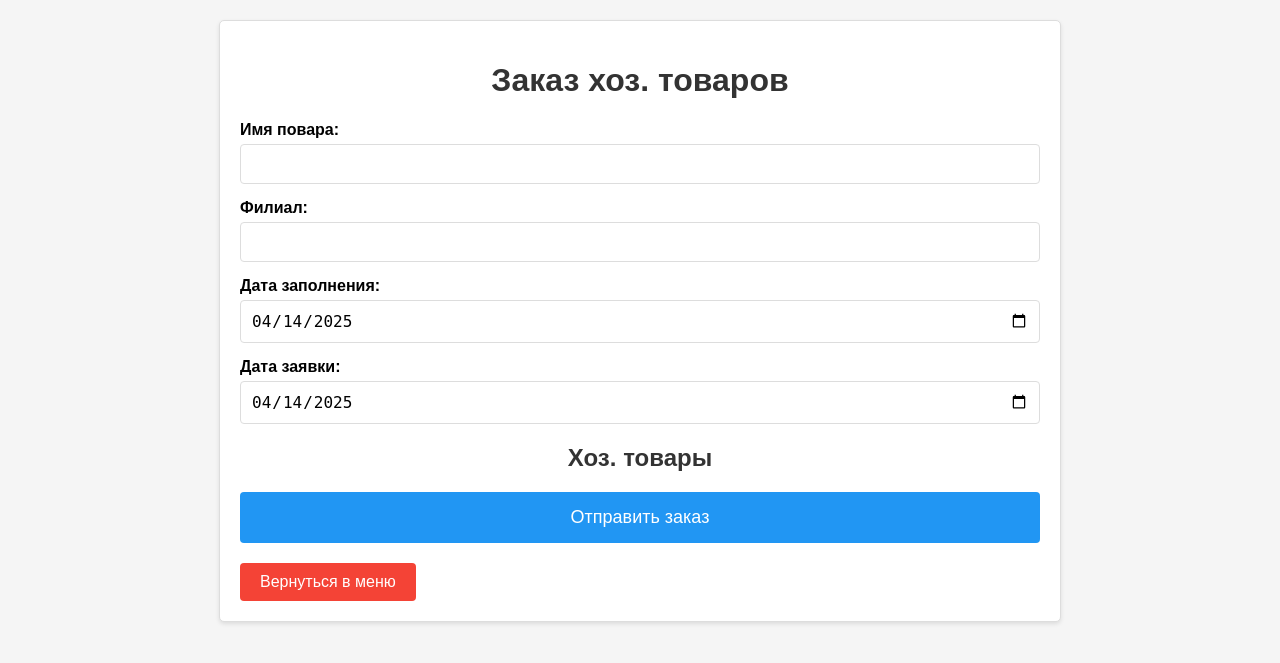
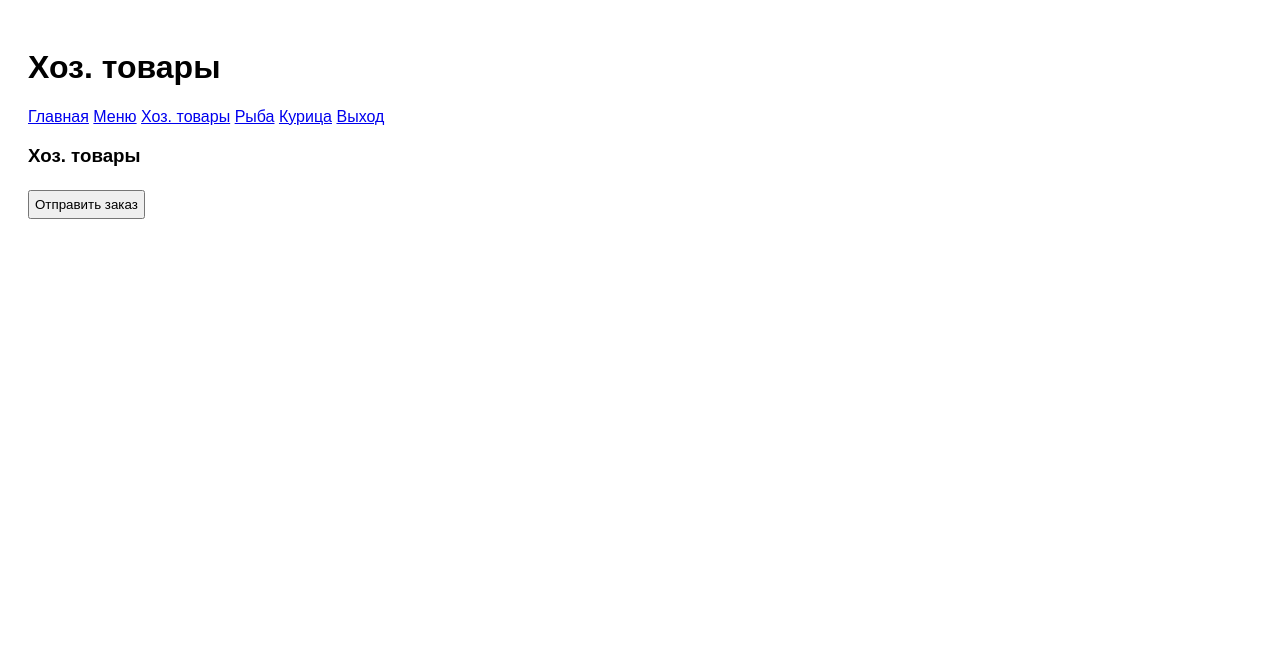
Before and after one commit to vladimir669/dikiyrpk.tech, a Flask app: template templates/hoz.html in a window 1280 px wide. Shown: the top 663 px of the page. Run offline with Flask 3, Linux system fonts and the light colour scheme; the template is opened without the code that fills it, so the values that code supplies are empty; the visitor is signed in with stand-in values (Sample User, id 1); parts of the project's set-up code (start-up, migrations or seed data) failed here and were passed over.

Commit message:
Update hoz.html

```diff
--- a/templates/hoz.html
+++ b/templates/hoz.html
@@ -1,134 +1,63 @@
-<!DOCTYPE html>
-<html>
-<head>
-    <title>Заказ хоз. товаров</title>
-    <meta name="viewport" content="width=device-width, initial-scale=1, maximum-scale=1, user-scalable=no">
-    <style>
-        body {
-            font-family: Arial, sans-serif;
-            margin: 0;
-            padding: 20px;
-            background-color: #f5f5f5;
-        }
-        .container {
-            max-width: 800px;
-            margin: 0 auto;
-            padding: 20px;
-            border: 1px solid #ddd;
-            border-radius: 5px;
-            background-color: white;
-            box-shadow: 0 2px 4px rgba(0,0,0,0.1);
-        }
-        h1, h2 {
-            color: #333;
-            text-align: center;
-        }
-        .form-group {
-            margin-bottom: 15px;
-        }
-        label {
-            display: block;
-            margin-bottom: 5px;
-            font-weight: bold;
-        }
-        input[type="text"], input[type="date"] {
-            width: 100%;
-            padding: 10px;
-            border: 1px solid #ddd;
-            border-radius: 4px;
-            box-sizing: border-box;
-            font-size: 16px;
-        }
-        .product-item {
-            margin-bottom: 10px;
-            padding: 10px;
-            border: 1px solid #eee;
-            border-radius: 4px;
-            background-color: #f9f9f9;
-        }
-        .product-name {
-            font-weight: bold;
-            margin-bottom: 5px;
-        }
-        .submit-btn {
-            display: block;
-            width: 100%;
-            padding: 15px;
-            margin: 20px 0 10px;
-            background-color: #2196F3;
-            color: white;
-            border: none;
-            border-radius: 4px;
-            font-size: 18px;
-            cursor: pointer;
-            transition: background-color 0.3s;
-        }
-        .submit-btn:hover {
-            background-color: #0b7dda;
-        }
-        .back-btn {
-            display: inline-block;
-            padding: 10px 20px;
-            margin-top: 10px;
-            background-color: #f44336;
-            color: white;
-            text-decoration: none;
-            border-radius: 4px;
-            transition: background-color 0.3s;
-        }
-        .back-btn:hover {
-            background-color: #d32f2f;
-        }
-    </style>
-</head>
-<body>
-    <div class="container">
-        <h1>Заказ хоз. товаров</h1>
-        <form method="post" action="/hoz">
-            <div class="form-group">
-                <label for="name">Имя повара:</label>
-                <input type="text" id="name" name="name" required>
+{% extends 'base.html' %}
+
+{% block title %}Хоз. товары | Система заказов{% endblock %}
+
+{% block header %}Хоз. товары{% endblock %}
+
+{% block content %}
+<div class="product-list">
+    <div class="product-category">
+        <h3>Хоз. товары</h3>
+        {% for item in hoz_items %}
+        <div class="product-item">
+            <input type="checkbox" id="hoz-{{ loop.index }}" data-name="{{ item }}">
+            <label for="hoz-{{ loop.index }}">{{ item }}</label>
+        </div>
+        {% endfor %}
+    </div>
 </div>
 
-            <div class="form-group">
-                <label for="branch">Филиал:</label>
-                <input type="text" id="branch" name="branch" required>
-            </div>
+<button id="orderBtn" class="order-btn">Отправить заказ</button>
+{% endblock %}
 
-            <div class="form-group">
-                <label for="date">Дата заполнения:</label>
-                <input type="date" id="date" name="date" required>
-            </div>
+{% block script %}
+document.getElementById('orderBtn').addEventListener('click', function() {
+    var checkboxes = document.querySelectorAll('input[type="checkbox"]:checked');
+    var selectedItems = [];
 
-            <div class="form-group">
-                <label for="target_date">Дата заявки:</label>
-                <input type="date" id="target_date" name="target_date" required>
-            </div>
+    checkboxes.forEach(function(checkbox) {
+        selectedItems.push(checkbox.dataset.name);
+    });
 
-            <h2>Хоз. товары</h2>
-            {% for product in products %}
-                <div class="product-item">
-                    <div class="product-name">{{ product }}</div>
-                    <input type="text" name="{{ product }}" placeholder="Количество">
-                </div>
-            {% endfor %}
+    if (selectedItems.length === 0) {
+        alert('Выберите хотя бы один товар');
+        return;
+    }
 
-            <button type="submit" name="send" value="1" class="submit-btn">Отправить заказ</button>
-            <a href="/menu" class="back-btn">Вернуться в меню</a>
-        </form>
-    </div>
-
-    <script>
-        // Установка текущей даты по умолчанию
-        document.addEventListener('DOMContentLoaded', function() {
-            var today = new Date().toISOString().split('T')[0];
-            var dateInputs = document.querySelectorAll('input[type="date"]');
-            dateInputs.forEach(function(input) {
-                if (!input.value) {
-                    input.value = today;
+    fetch('/order', {
+        method: 'POST',
+        headers: {
+            'Content-Type': 'application/json'
+        },
+        body: JSON.stringify({
+            items: selectedItems
+        })
+    })
+    .then(response => response.json())
+    .then(data => {
+        if (data.success) {
+            alert('Заказ успешно отправлен');
+            // Снимаем выделение со всех чекбоксов
+            checkboxes.forEach(function(checkbox) {
+                checkbox.checked = false;
+            });
+        } else {
+            alert('Ошибка: ' + data.message);
         }
+    })
+    .catch(error => {
+        console.error('Ошибка:', error);
+        alert('Произошла ошибка при отправке заказа');
     });
 });
-    </script>
-</body>
-</html>
+{% endblock %}
```
Lines whose indentation alone changed are shown as unchanged.
